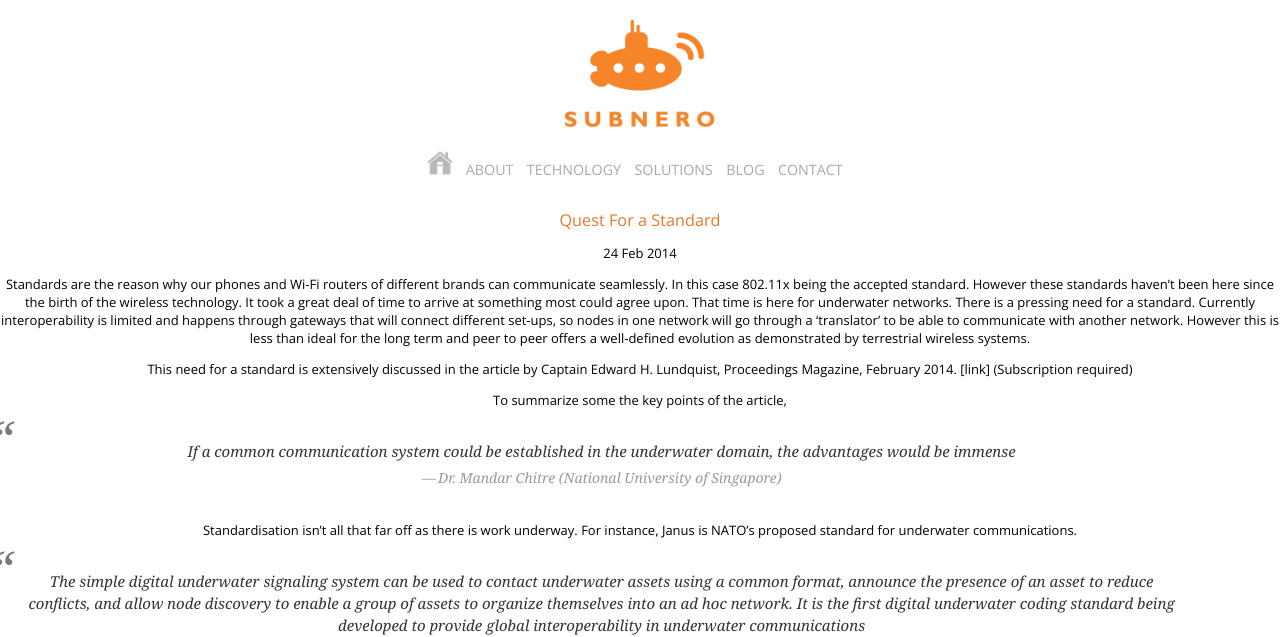
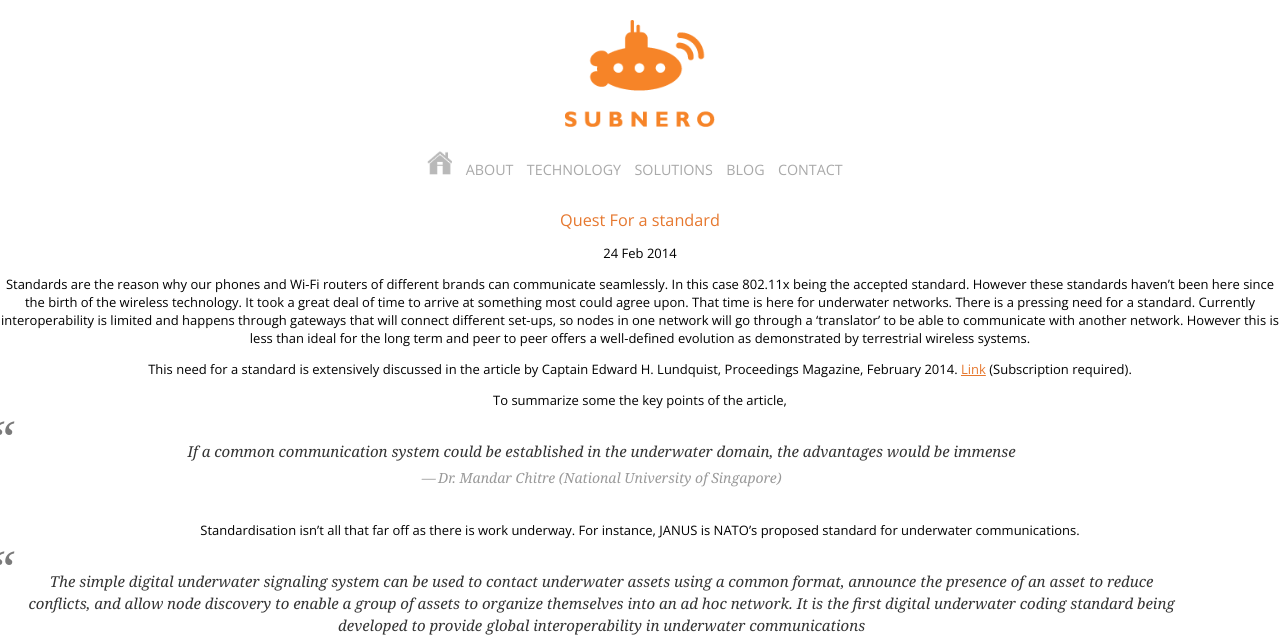
Before and after one commit to subnero1/old_website, a Jekyll site: the page built from _posts/2014-02-24-Quest-For-A-Standard.markdown, in a window 1280 px wide. Shown: the top 637 px of the page. Built offline with Jekyll 4.4.1, drawn with Linux system fonts in a browser that asks for light colours; Markdown is read by kramdown in place of the engine named in the settings; part of the change alters nothing that is shown.

```diff
--- a/_posts/2014-02-24-Quest-For-A-Standard.markdown
+++ b/_posts/2014-02-24-Quest-For-A-Standard.markdown
@@ -1,12 +1,12 @@
 ---
 layout: post
-title: Quest For a Standard
+title: Quest For a standard
 date:   2014-02-24
 ---
 
 Standards are the reason why our phones and Wi-Fi routers of different brands can communicate seamlessly. In this case 802.11x being the accepted standard. However these standards haven’t been here since the birth of the wireless technology. It took a great deal of time to arrive at something most could agree upon. That time is here for underwater networks. There is a pressing need for a standard. Currently interoperability is limited and happens through gateways that will connect different set-ups, so nodes in one network will go through a ‘translator’ to be able to communicate with another network. However this is less than ideal for the long term and peer to peer offers a well-defined evolution as demonstrated by terrestrial wireless systems.
 
-This need for a standard is extensively discussed in the article by Captain Edward H. Lundquist, Proceedings Magazine, February 2014. [link] (Subscription required)
+This need for a standard is extensively discussed in the article by Captain Edward H. Lundquist, Proceedings Magazine, February 2014. [Link](http://www.usni.org/magazines/proceedings/2014-02/search-standard-answer) (Subscription required).
 
 
 To summarize some the key points of the article,
@@ -14,7 +14,7 @@ To summarize some the key points of the article,
 > If a common communication system could be established in the underwater domain, the advantages would be immense
 <cite>Dr. Mandar Chitre (National University of Singapore)</cite>
 
-Standardisation isn’t all that far off as there is work underway. For instance, Janus is NATO’s proposed standard for underwater communications.
+Standardisation isn’t all that far off as there is work underway. For instance, JANUS is NATO’s proposed standard for underwater communications.
 
 >The simple digital underwater signaling system can be used to contact underwater assets using a common format, announce the presence of an asset to reduce conflicts, and allow node discovery to enable a group of assets to organize themselves into an ad hoc network. It is the first digital underwater coding standard being developed to provide global interoperability in underwater communications
 <cite>CMRE research scientist Dr. John Potter” </cite>
```
